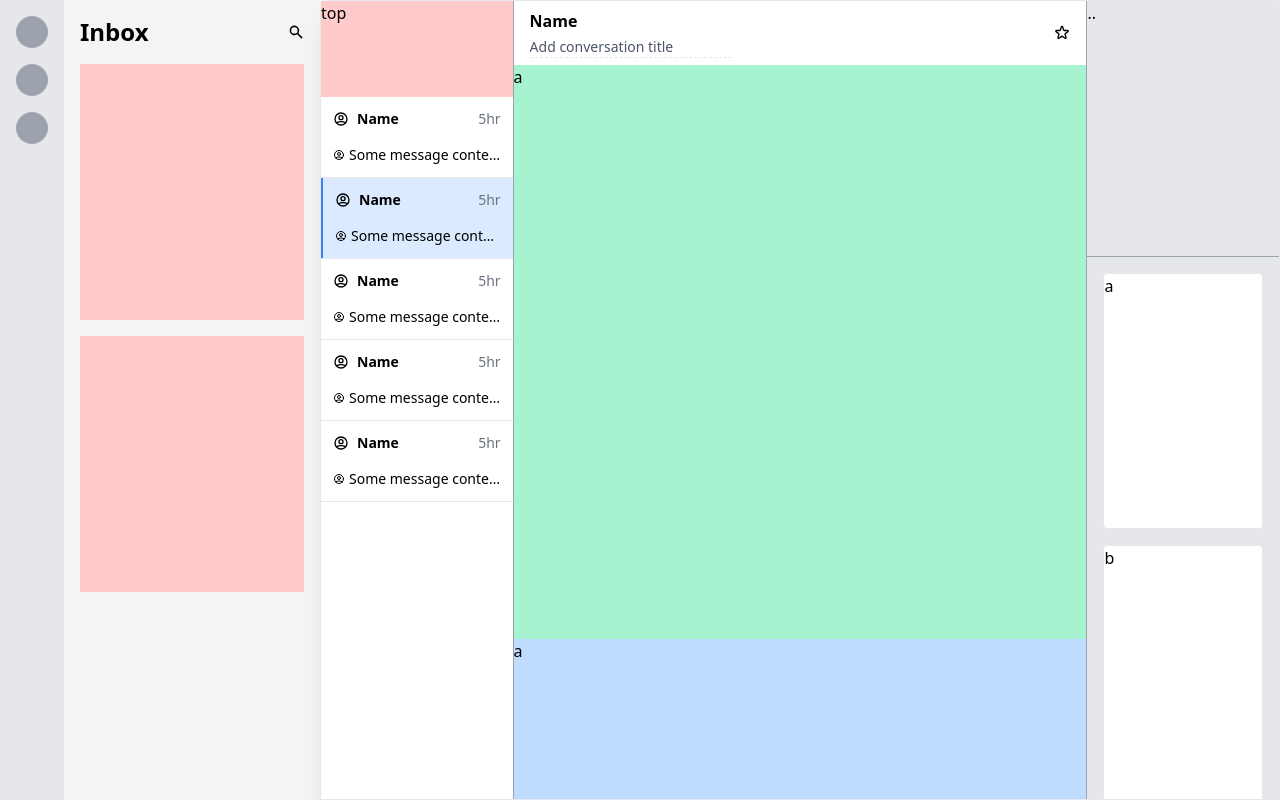
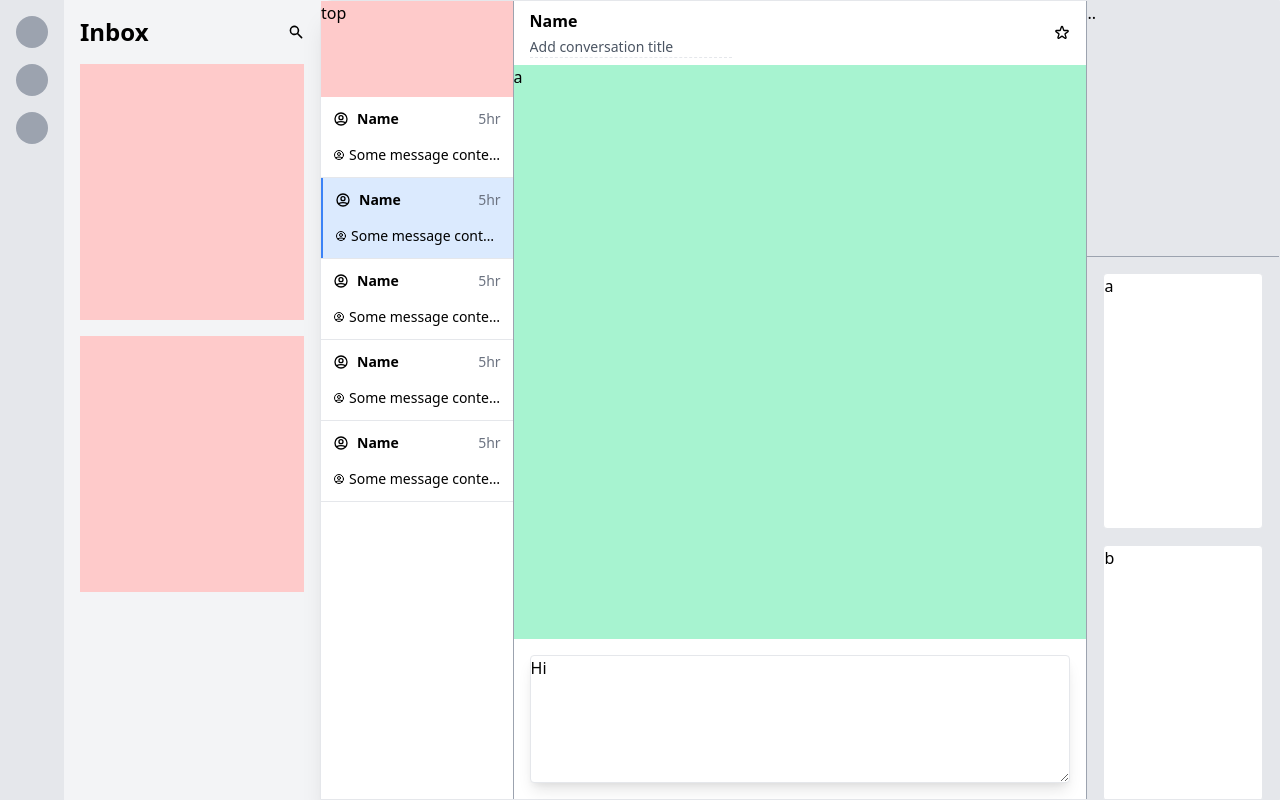
Before and after one commit to abteilung6/tailwind_inbox, a React (Create React App) app: page / in a window 1280 px wide. Built offline with nearby package versions, Linux system fonts and the light colour scheme.

Commit message:
add text aread with focus, hover and shadow <3

```diff
--- a/src/App.tsx
+++ b/src/App.tsx
@@ -59,7 +59,9 @@ const App: React.FC<Props> = () => {
               </div>
             </div>
             <div className="flex-auto overflow-y-auto bg-green-200">a</div>
-            <div className="flex-none h-40 bg-blue-200">a</div>
+            <div className="flex-none h-40 p-4">
+              <textarea className="w-full h-full outline-none border focus:border-blue-600 hover:border-blue-400 rounded shadow-lg">Hi</textarea>
+            </div>
           </div>
           <div className="w-1/5 overflow-y-auto flex flex-col bg-gray-200">
             <div className="h-64 flex-none border-b border-gray-400">
```
